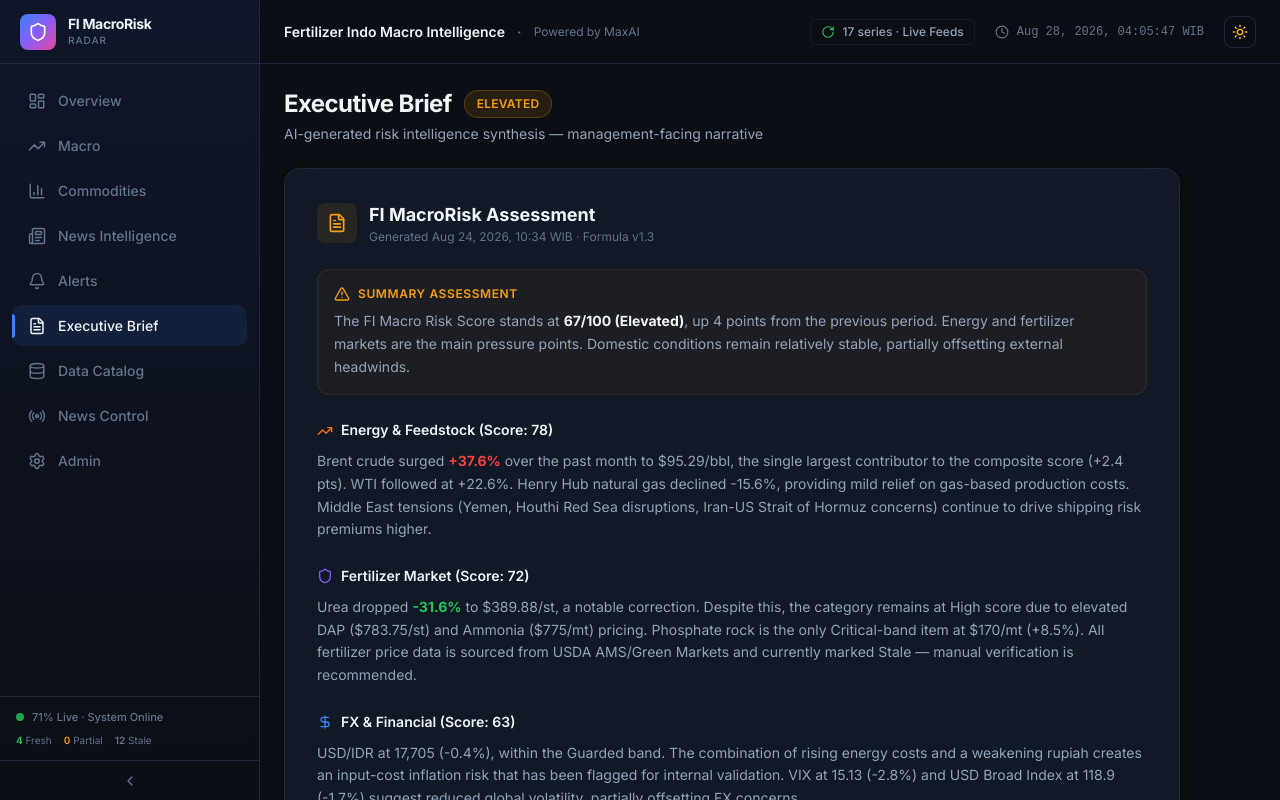
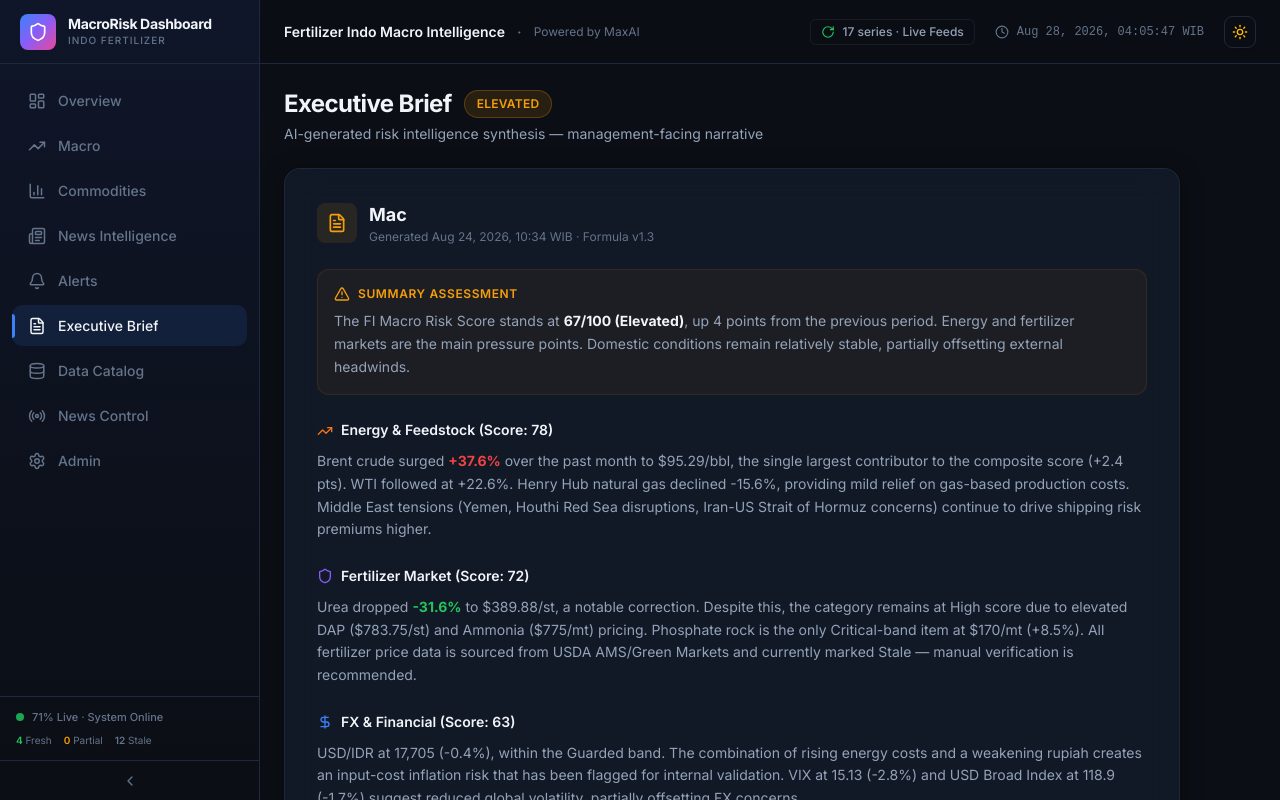
Before and after one commit to Maul-ali/MacroRisk-Dashboard, a Next.js app: page /briefing in a window 1280 px wide. Shown: the top 800 px of the page. Built offline with nearby package versions, Linux system fonts and the light colour scheme.

Commit message:
feat: add RootLayout with theme provider and rename project to macrorisk-dashboard

```diff
--- a/package.json
+++ b/package.json
@@ -1,5 +1,5 @@
 {
-  "name": "fi-macrorisk-radar",
+  "name": "macrorisk-dashboard",
   "version": "0.1.0",
   "private": true,
   "scripts": {
--- a/src/app/(dashboard)/briefing/page.tsx
+++ b/src/app/(dashboard)/briefing/page.tsx
@@ -21,7 +21,7 @@ export default function BriefingPage() {
           </div>
           <div>
             <h2 className="text-lg font-bold text-text-primary">
-              FI MacroRisk Assessment
+              Mac
             </h2>
             <p className="text-xs text-text-muted">
               Generated Aug 24, 2026, 10:34 WIB · Formula v1.3
--- a/src/app/layout.tsx
+++ b/src/app/layout.tsx
@@ -10,7 +10,7 @@ const inter = Inter({
 });
 
 export const metadata: Metadata = {
-  title: 'FI MacroRisk Radar — Fertilizer Indo Macro Intelligence',
+  title: 'Macrorisk Dashboard — Fertilizer Indo Macro Intelligence',
   description:
     'Executive macro-risk dashboard for fertilizer industry strategy. Live data from 10 sources across 17 indicators. Powered by MaxAI.',
   keywords: [
--- a/src/components/layout/Sidebar.tsx
+++ b/src/components/layout/Sidebar.tsx
@@ -54,10 +54,10 @@ export default function Sidebar() {
         {!collapsed && (
           <div className="animate-fade-in overflow-hidden">
             <h1 className="text-sm font-bold text-text-primary tracking-tight leading-tight whitespace-nowrap">
-              FI MacroRisk
+              MacroRisk Dashboard
             </h1>
             <p className="text-[10px] font-medium text-text-muted tracking-widest uppercase whitespace-nowrap">
-              Radar
+              Indo Fertilizer
             </p>
           </div>
         )}
--- a/src/lib/data/types.ts
+++ b/src/lib/data/types.ts
@@ -1,4 +1,4 @@
-// ─── Core Data Types for FI MacroRisk Radar ───
+// ─── Core Data Types for MacroRisk Dashboard ───
 
 export type RiskBand = 'Low' | 'Guarded' | 'Elevated' | 'High' | 'Critical';
 
```
Also changed, not shown: 1 other file (tests, documents, lock files or other folders).
